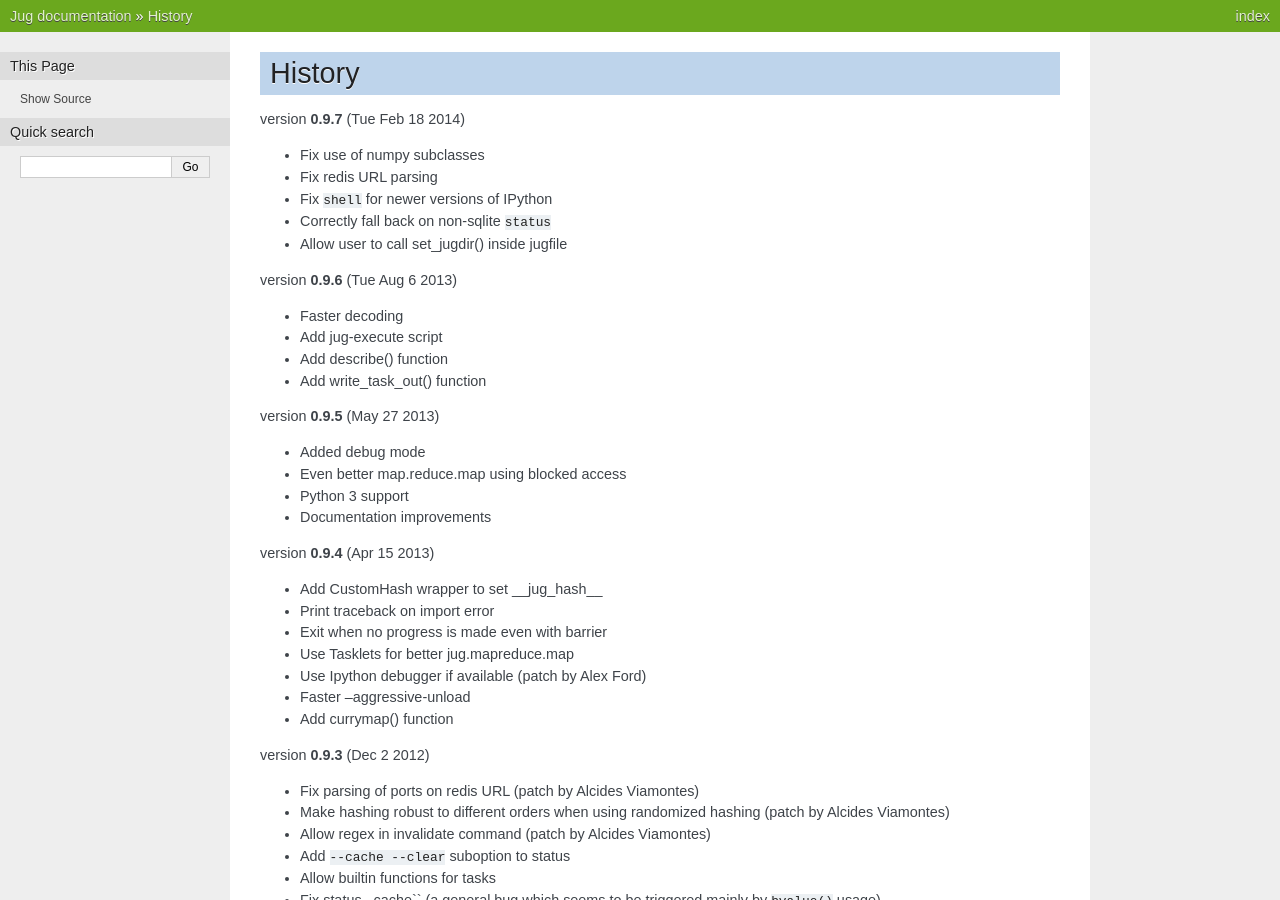
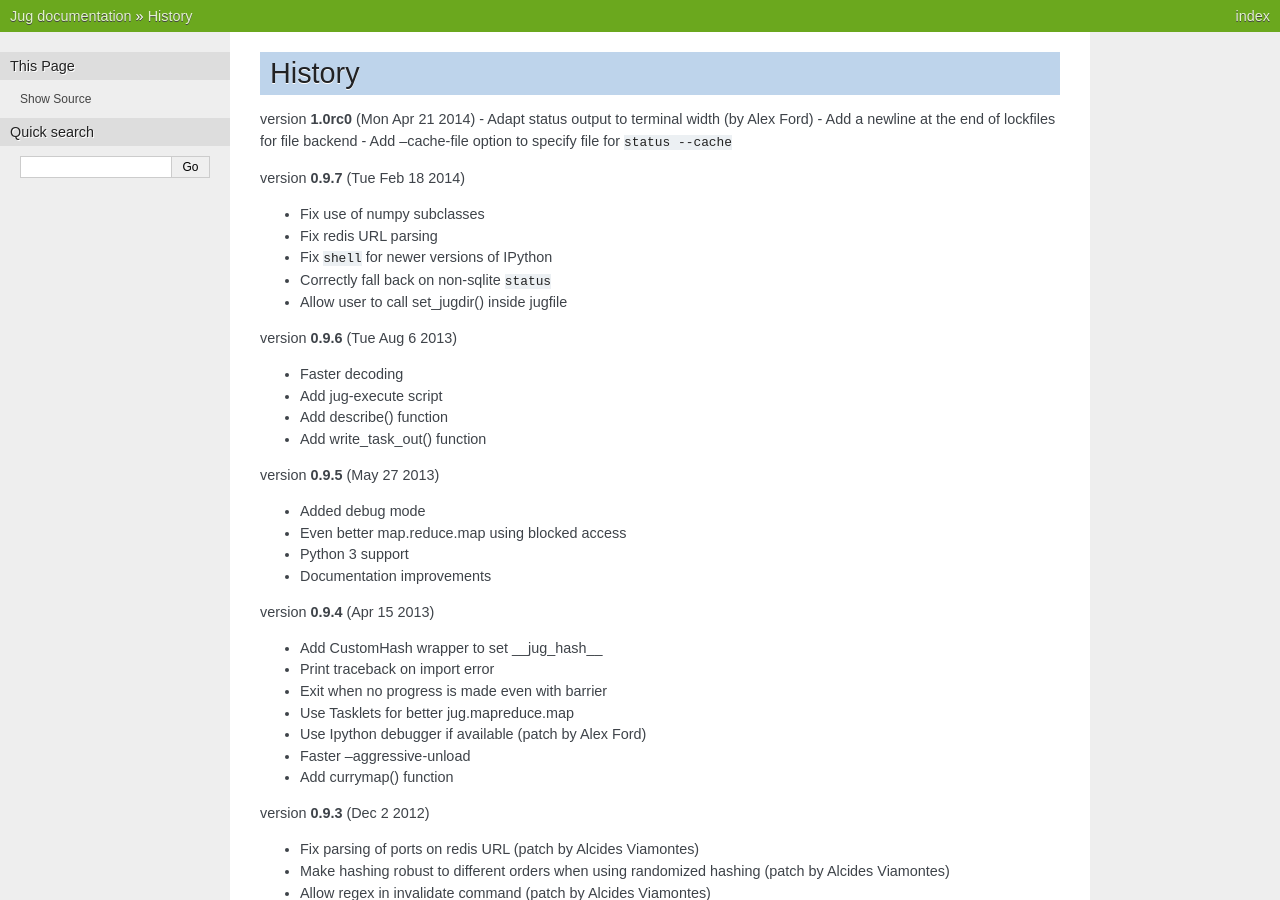
Before and after one commit to luispedro/jug, a Sphinx documentation site: the page built from docs/source/history.rst, in a window 1280 px wide and 900 px high. Built offline with Sphinx 7.4.7, drawn with Linux system fonts in a browser that asks for light colours; formulas are drawn with MathJax 3; the version number could not be read and is left out.

Commit message:
BLD New version: 1.0-rc0
Release candidate for 1.0!

Change Log wrt previous release:
- Adapt status output to terminal width (by Alex Ford)
- Add a newline at the end of lockfiles for file backend
- Add --cache-file option to specify file for ``status --cache``

```diff
--- a/docs/source/history.rst
+++ b/docs/source/history.rst
@@ -1,6 +1,11 @@
 =======
 History
 =======
+version **1.0rc0** (Mon Apr 21 2014)
+- Adapt status output to terminal width (by Alex Ford)
+- Add a newline at the end of lockfiles for file backend
+- Add --cache-file option to specify file for ``status --cache``
+
 
 version **0.9.7** (Tue Feb 18 2014)
 
```
Also changed, not shown: README.rst (+6 -7 lines), 1 other file.
